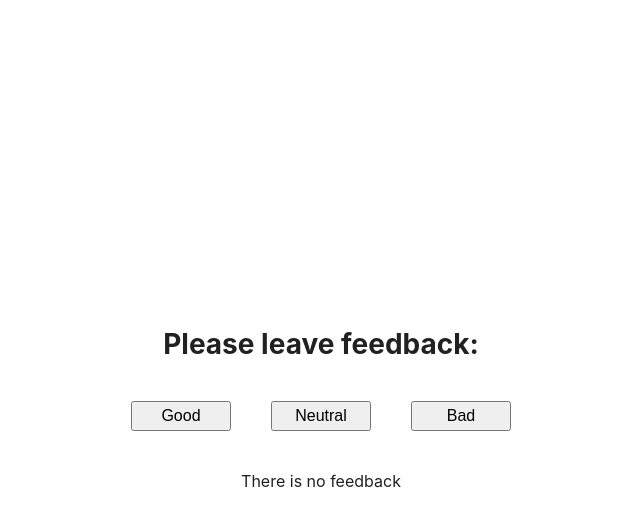
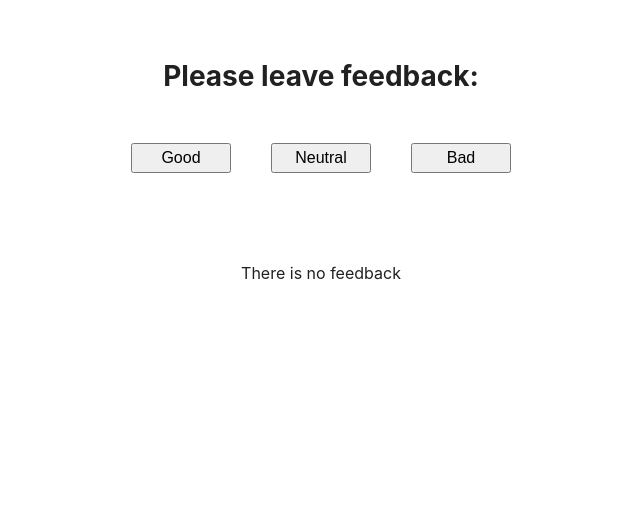
Before and after one commit to Maksym-Zyza/goit-react-woolf-hw-02-feedback, a React (Create React App) app: page / in a window 1280 px wide. Shown: the top 526 px of the page, without its empty margins (319-959 px from the left). Built offline with nearby package versions, Linux system fonts and the light colour scheme.

Commit message:
updated styles

```diff
--- a/src/components/App.scss
+++ b/src/components/App.scss
@@ -2,7 +2,6 @@
   height: 100vh;
   display: flex;
   flex-direction: column;
-  justify-content: center;
   align-items: center;
   color: #212121;
 
--- a/src/components/FeedbackOptions/FeedbackOptions.jsx
+++ b/src/components/FeedbackOptions/FeedbackOptions.jsx
@@ -5,11 +5,10 @@ class FeedbackOptions extends Component {
   render() {
     const { options, onLeaveFeedback } = this.props;
     return (
-      <ul>
+      <ul className={css.feedbackOptions}>
         {options.map(option => (
           <li key={option}>
             <button
-              className={css.btn}
               onClick={onLeaveFeedback}
               name={String(option).toLowerCase()}
             >
--- a/src/components/FeedbackOptions/FeedbackOptions.module.scss
+++ b/src/components/FeedbackOptions/FeedbackOptions.module.scss
@@ -1,6 +1,9 @@
-.btn {
-  padding: 4px;
-  width: 100px;
-  font-size: 16px;
-  cursor: pointer;
+.feedbackOptions {
+  margin-top: 30px;
+  button {
+    padding: 4px;
+    width: 100px;
+    font-size: 16px;
+    cursor: pointer;
+  }
 }
--- a/src/components/Notification/Notification.jsx
+++ b/src/components/Notification/Notification.jsx
@@ -1,7 +1,7 @@
 import React from 'react';
 
 const Notification = ({ message }) => {
-  return <div>{message}</div>;
+  return <div style={{ marginTop: '50px' }}>{message}</div>;
 };
 
 export default Notification;
--- a/src/components/Section/Section.jsx
+++ b/src/components/Section/Section.jsx
@@ -1,8 +1,9 @@
 import React from 'react';
+import css from './Section.module.scss';
 
 export const Section = ({ title = '', children }) => {
   return (
-    <div>
+    <div className={css.section}>
       {title && <h1>{title}</h1>}
       {children}
     </div>
--- /dev/null
+++ b/src/components/Section/Section.module.scss
@@ -0,0 +1,3 @@
+.section {
+  margin-top: 40px;
+}
```
